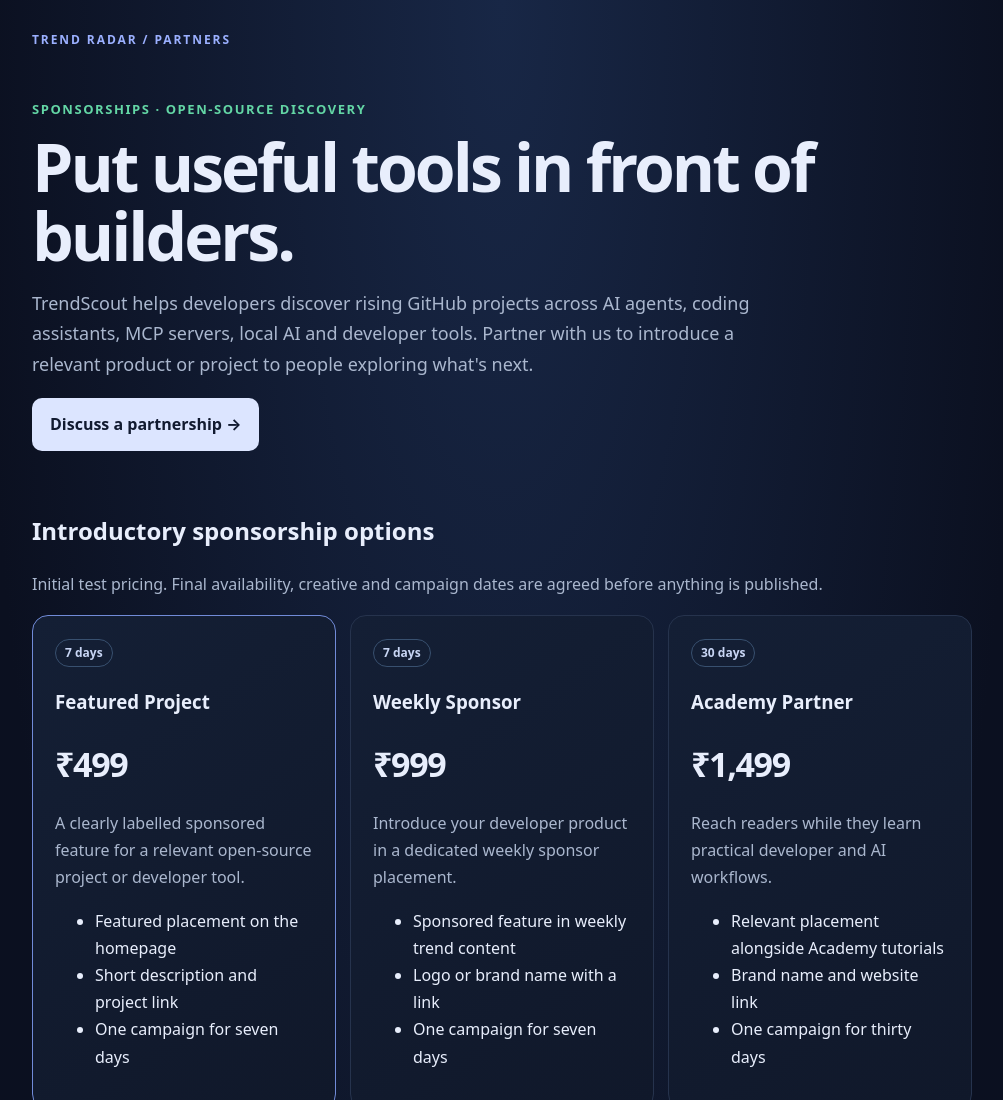
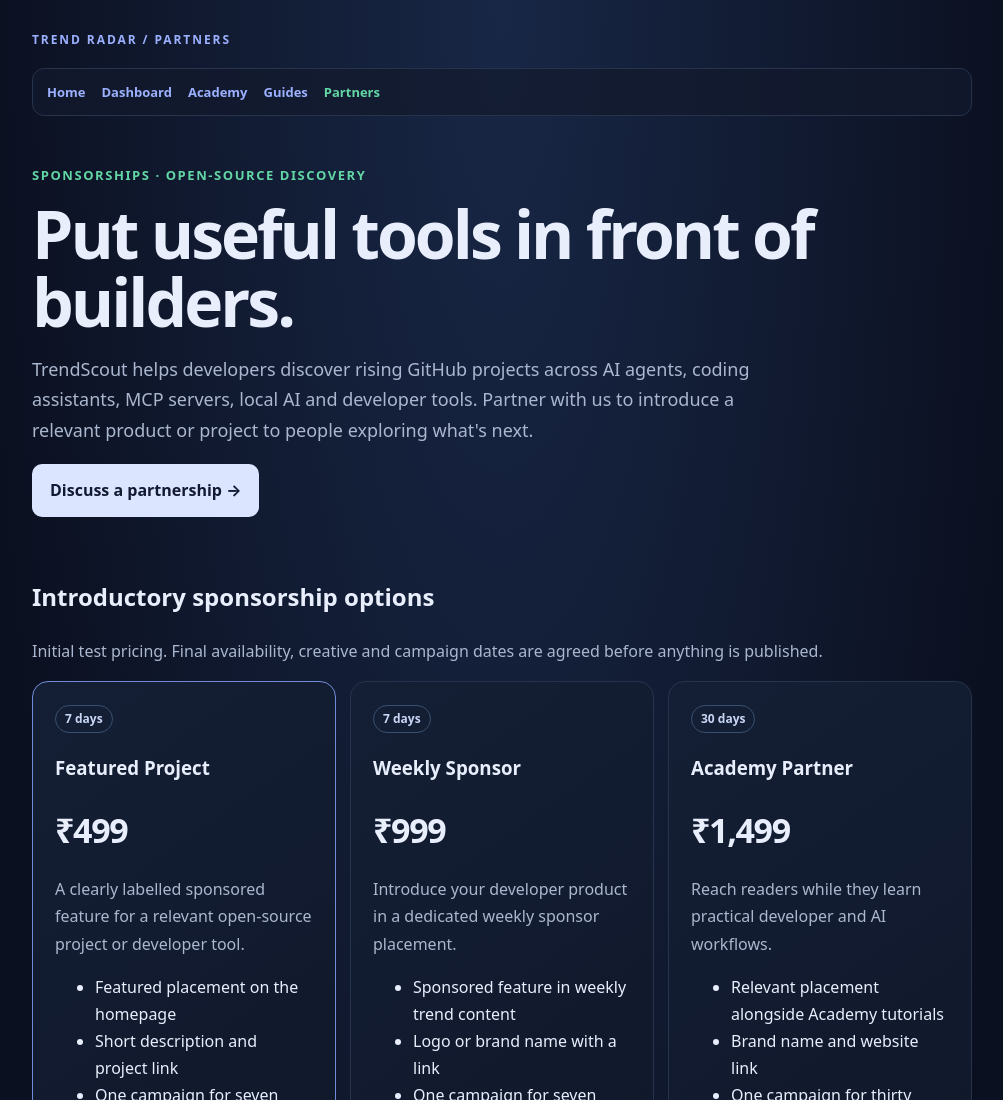
Before and after one commit to Coolrj-1/TrendScout, a plain HTML site: page content/pages/partners.html in a window 1280 px wide. Shown: the top 1100 px of the page, without its empty margins (138-1141 px from the left). Drawn offline with Linux system fonts and the light colour scheme.

Commit message:
Add consistent Home tab and site navigation (#4)
* Add main navigation to homepage

* Add consistent main navigation to dashboard

* Add consistent main navigation to Academy

* Add consistent main navigation to Partners

* Polish navigation markup

* Polish navigation markup

```diff
--- a/content/pages/partners.html
+++ b/content/pages/partners.html
@@ -11,12 +11,13 @@
 <style>
 :root{color-scheme:dark;--bg:#0b1020;--panel:#121a2d;--line:#26334d;--text:#e8eefc;--muted:#aab7ce;--accent:#9bb0ff;--green:#63d6a5}
 *{box-sizing:border-box}body{margin:0;background:radial-gradient(ellipse at top,#182746 0,#0b1020 58%);color:var(--text);font:16px/1.7 system-ui,-apple-system,Segoe UI,sans-serif}
-main{max-width:980px;margin:auto;padding:30px 20px 70px}a{color:var(--accent)}.brand{font-size:12px;letter-spacing:.16em;color:var(--accent);font-weight:800}.hero{padding:48px 0 26px}.eyebrow{color:var(--green);font-weight:750;font-size:13px;letter-spacing:.12em;text-transform:uppercase}.hero h1{font-size:clamp(40px,8vw,66px);line-height:1.04;letter-spacing:-.045em;margin:12px 0}.hero p{max-width:720px;color:var(--muted);font-size:18px}
+main{max-width:980px;margin:auto;padding:30px 20px 70px}a{color:var(--accent)}.brand{font-size:12px;letter-spacing:.16em;color:var(--accent);font-weight:800}.site-nav{display:flex;gap:16px;flex-wrap:wrap;margin:18px 0 0;padding:12px 14px;border:1px solid var(--line);border-radius:12px;background:rgba(18,26,45,.72)}.site-nav a{font-size:13px;font-weight:650;text-decoration:none}.site-nav a[aria-current="page"]{color:var(--green)}.hero{padding:48px 0 26px}.eyebrow{color:var(--green);font-weight:750;font-size:13px;letter-spacing:.12em;text-transform:uppercase}.hero h1{font-size:clamp(40px,8vw,66px);line-height:1.04;letter-spacing:-.045em;margin:12px 0}.hero p{max-width:720px;color:var(--muted);font-size:18px}
 .grid{display:grid;grid-template-columns:repeat(3,minmax(0,1fr));gap:14px}.card{background:linear-gradient(145deg,#141f35,#10182a);border:1px solid var(--line);border-radius:16px;padding:22px}.card.featured{border-color:#718bd8}.price{font-size:34px;font-weight:800;letter-spacing:-.04em;margin:8px 0}.muted{color:var(--muted)}.tag{display:inline-block;border:1px solid #38506f;border-radius:99px;padding:3px 9px;color:#c8d5f4;font-size:12px;font-weight:700}.button{display:inline-block;padding:13px 18px;border-radius:10px;text-decoration:none;font-weight:750;background:#dce5ff;color:#111a30}.section{margin:34px 0}.rules{padding-left:20px}.note{font-size:13px;color:var(--muted)}footer{border-top:1px solid var(--line);padding-top:20px;color:var(--muted);font-size:13px}
 @media(max-width:760px){main{padding:24px 15px 50px}.grid{grid-template-columns:1fr}.hero{padding-top:36px}.hero p{font-size:16px}}
 </style></head>
 <body><main>
 <div class="brand">TREND RADAR / PARTNERS</div>
+<nav class="site-nav" aria-label="Main navigation"><a href="/">Home</a><a href="/dashboard/">Dashboard</a><a href="/academy/">Academy</a><a href="/guides/using-trendscout/">Guides</a><a href="/partners/" aria-current="page">Partners</a></nav>
 <header class="hero"><div class="eyebrow">Sponsorships · Open-source discovery</div>
 <h1>Put useful tools in front of builders.</h1>
 <p>TrendScout helps developers discover rising GitHub projects across AI agents, coding assistants, MCP servers, local AI and developer tools. Partner with us to introduce a relevant product or project to people exploring what's next.</p>
```
Also changed, not shown: content/academy/index.html (+1 -1 lines), dashboard/index.html (+1 -1 lines), 1 other file.
